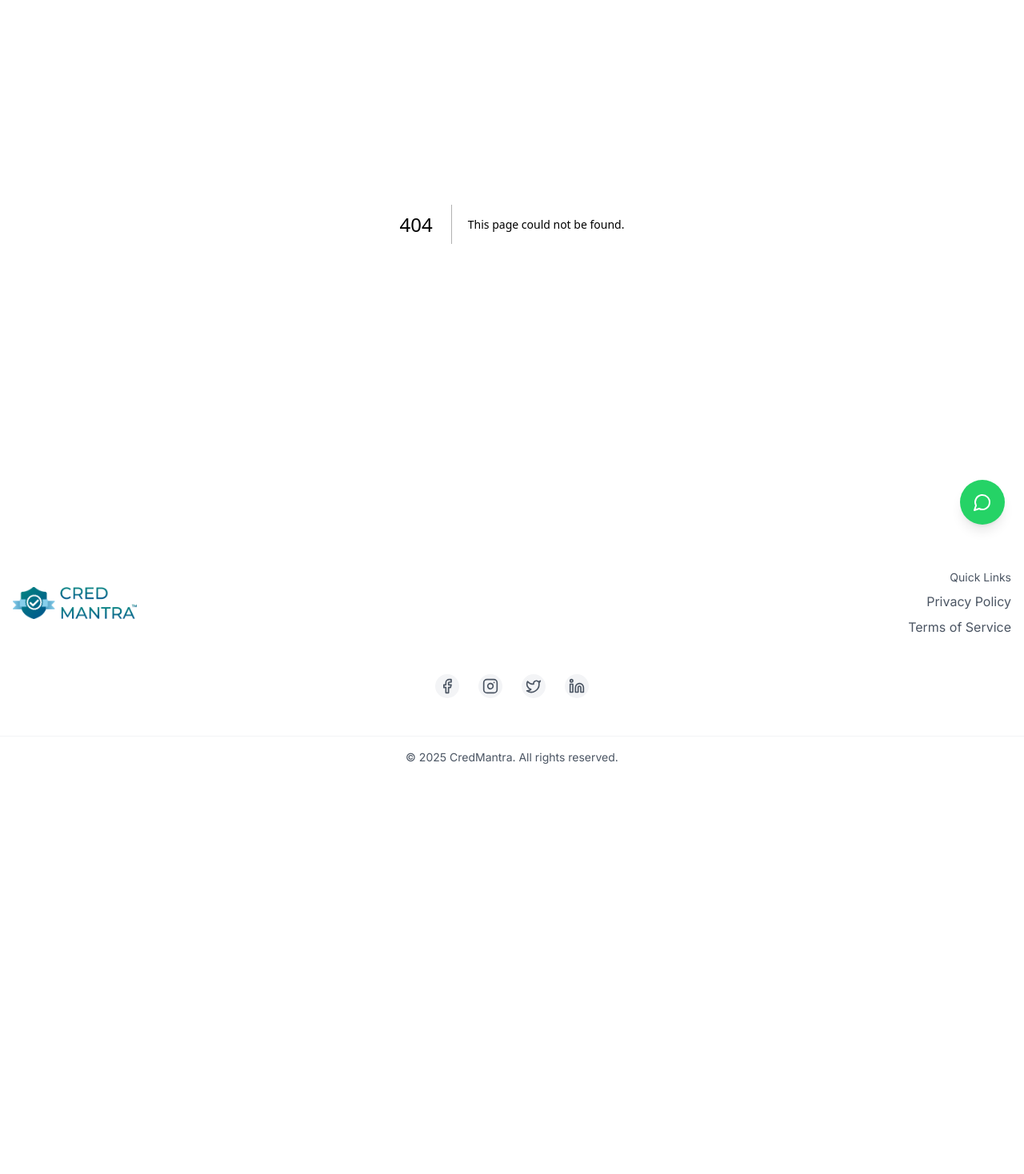
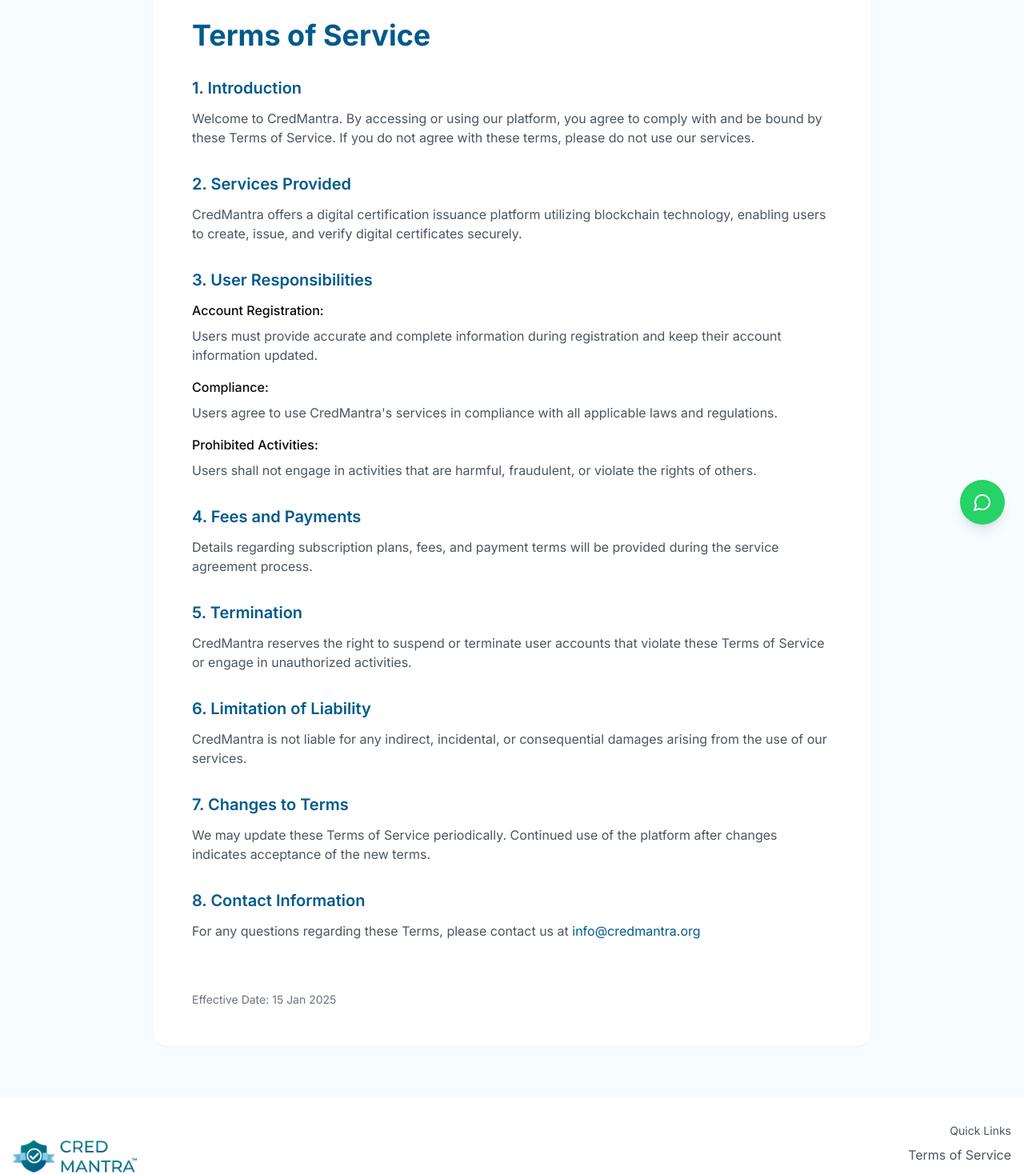
Before and after one commit to sonalipcodiste/credmantra_bolt_v1, a Next.js app: page /terms-of-service in a window 1280 px wide. Before the commit this address had no page. Shown: the part 120-1588 px from the top of the page at 80% size. Before the commit the page ends 1093 px from the top, so only its background shows below. Built offline with nearby package versions, Linux system fonts and the light colour scheme.

Commit message:
Add Terms of Service Page

```diff
--- /dev/null
+++ b/app/terms-of-service/page.tsx
@@ -0,0 +1,104 @@
+"use client";
+
+import { motion } from "framer-motion";
+
+const TermsOfServicePage = () => {
+  return (
+    <div className="min-h-screen bg-[#F6FCFF] pt-24 pb-16">
+      <motion.div
+        initial={{ opacity: 0, y: 20 }}
+        animate={{ opacity: 1, y: 0 }}
+        transition={{ duration: 0.5 }}
+        className="container mx-auto px-4"
+      >
+        <div className="max-w-4xl mx-auto bg-white rounded-2xl shadow-sm p-8 md:p-12">
+          <h1 className="text-3xl md:text-4xl font-bold mb-8 text-[#005A8B]">Terms of Service</h1>
+
+          <div className="space-y-8">
+            <section>
+              <h2 className="text-xl font-semibold mb-3 text-[#005A8B]">1. Introduction</h2>
+              <p className="text-gray-600">
+                Welcome to CredMantra. By accessing or using our platform, you agree to comply with and be bound by these Terms of Service. If you do not agree with these terms, please do not use our services.
+              </p>
+            </section>
+
+            <section>
+              <h2 className="text-xl font-semibold mb-3 text-[#005A8B]">2. Services Provided</h2>
+              <p className="text-gray-600">
+                CredMantra offers a digital certification issuance platform utilizing blockchain technology, enabling users to create, issue, and verify digital certificates securely.
+              </p>
+            </section>
+
+            <section>
+              <h2 className="text-xl font-semibold mb-3 text-[#005A8B]">3. User Responsibilities</h2>
+              <div className="space-y-4">
+                <div>
+                  <h3 className="font-medium mb-2">Account Registration:</h3>
+                  <p className="text-gray-600">
+                    Users must provide accurate and complete information during registration and keep their account information updated.
+                  </p>
+                </div>
+                <div>
+                  <h3 className="font-medium mb-2">Compliance:</h3>
+                  <p className="text-gray-600">
+                    Users agree to use CredMantra's services in compliance with all applicable laws and regulations.
+                  </p>
+                </div>
+                <div>
+                  <h3 className="font-medium mb-2">Prohibited Activities:</h3>
+                  <p className="text-gray-600">
+                    Users shall not engage in activities that are harmful, fraudulent, or violate the rights of others.
+                  </p>
+                </div>
+              </div>
+            </section>
+
+            <section>
+              <h2 className="text-xl font-semibold mb-3 text-[#005A8B]">4. Fees and Payments</h2>
+              <p className="text-gray-600">
+                Details regarding subscription plans, fees, and payment terms will be provided during the service agreement process.
+              </p>
+            </section>
+
+            <section>
+              <h2 className="text-xl font-semibold mb-3 text-[#005A8B]">5. Termination</h2>
+              <p className="text-gray-600">
+                CredMantra reserves the right to suspend or terminate user accounts that violate these Terms of Service or engage in unauthorized activities.
+              </p>
+            </section>
+
+            <section>
+              <h2 className="text-xl font-semibold mb-3 text-[#005A8B]">6. Limitation of Liability</h2>
+              <p className="text-gray-600">
+                CredMantra is not liable for any indirect, incidental, or consequential damages arising from the use of our services.
+              </p>
+            </section>
+
+            <section>
+              <h2 className="text-xl font-semibold mb-3 text-[#005A8B]">7. Changes to Terms</h2>
+              <p className="text-gray-600">
+                We may update these Terms of Service periodically. Continued use of the platform after changes indicates acceptance of the new terms.
+              </p>
+            </section>
+
+            <section>
+              <h2 className="text-xl font-semibold mb-3 text-[#005A8B]">8. Contact Information</h2>
+              <p className="text-gray-600">
+                For any questions regarding these Terms, please contact us at{" "}
+                <a href="mailto:info@credmantra.org" className="text-[#005A8B] hover:underline">
+                  info@credmantra.org
+                </a>
+              </p>
+            </section>
+
+            <div className="text-sm text-gray-500 pt-8">
+              <p>Effective Date: 15 Jan 2025</p>
+            </div>
+          </div>
+        </div>
+      </motion.div>
+    </div>
+  );
+};
+
+export default TermsOfServicePage;
--- a/components/sections/Footer.tsx
+++ b/components/sections/Footer.tsx
@@ -100,16 +100,16 @@ const Footer = () => {
 								Quick Links
 							</div>
 							<Link
+								href="/terms-of-service"
+								className="text-gray-600 hover:text-gray-900 transition-colors"
+							>
+								Terms of Service
+							</Link>
+							<Link
 								href="/privacy-policy"
 								className="text-gray-600 hover:text-gray-900 transition-colors"
 							>
 								Privacy Policy
-							</Link>
-							<Link
-								href="#"
-								className="text-gray-600 hover:text-gray-900 transition-colors"
-							>
-								Terms of Service
 							</Link>
 						</div>
 					</div>
```
